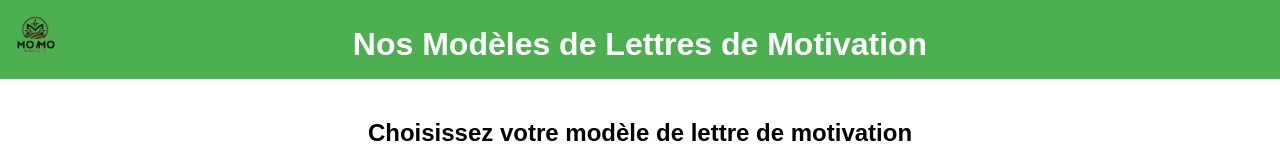
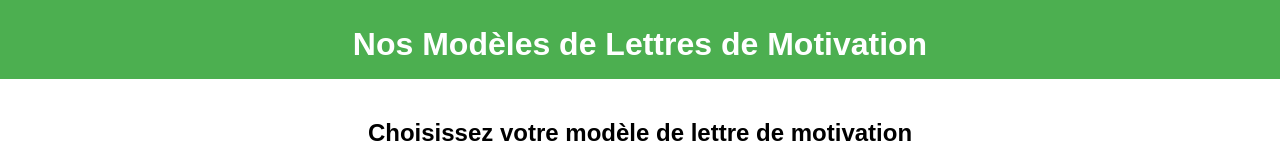
Before and after one commit to CVMomo/Pr-sentation, a plain HTML site: page lettres.html in a window 1280 px wide. Shown: the top 160 px of the page. Drawn offline with Linux system fonts and the light colour scheme.

Commit message:
Update lettres.html

```diff
--- a/lettres.html
+++ b/lettres.html
@@ -8,7 +8,6 @@
 </head>
 <body>
     <header>
-        <img src="logo.png" alt="Logo Momo CV" class="logo">
         <h1>Nos Modèles de Lettres de Motivation</h1>
     </header>
     <section class="gallery">
```
